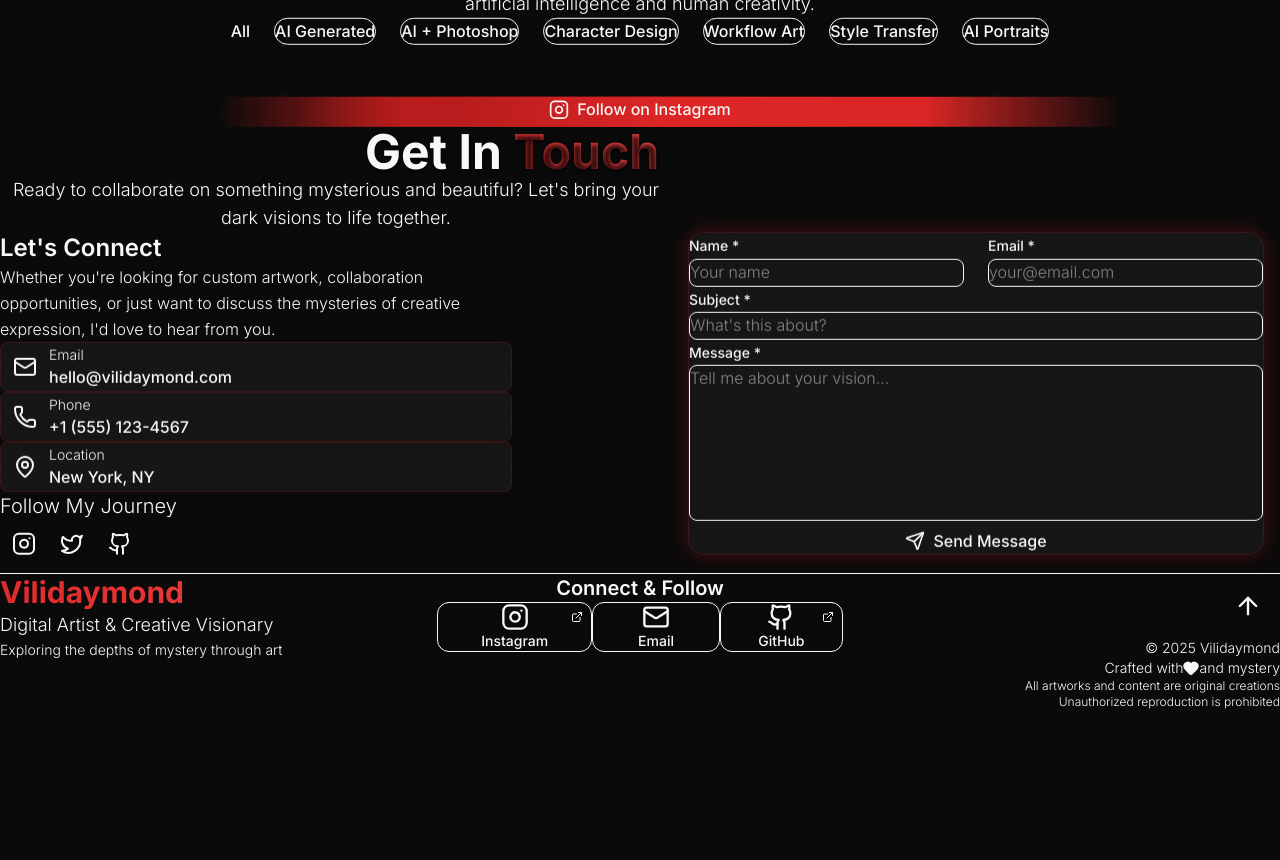
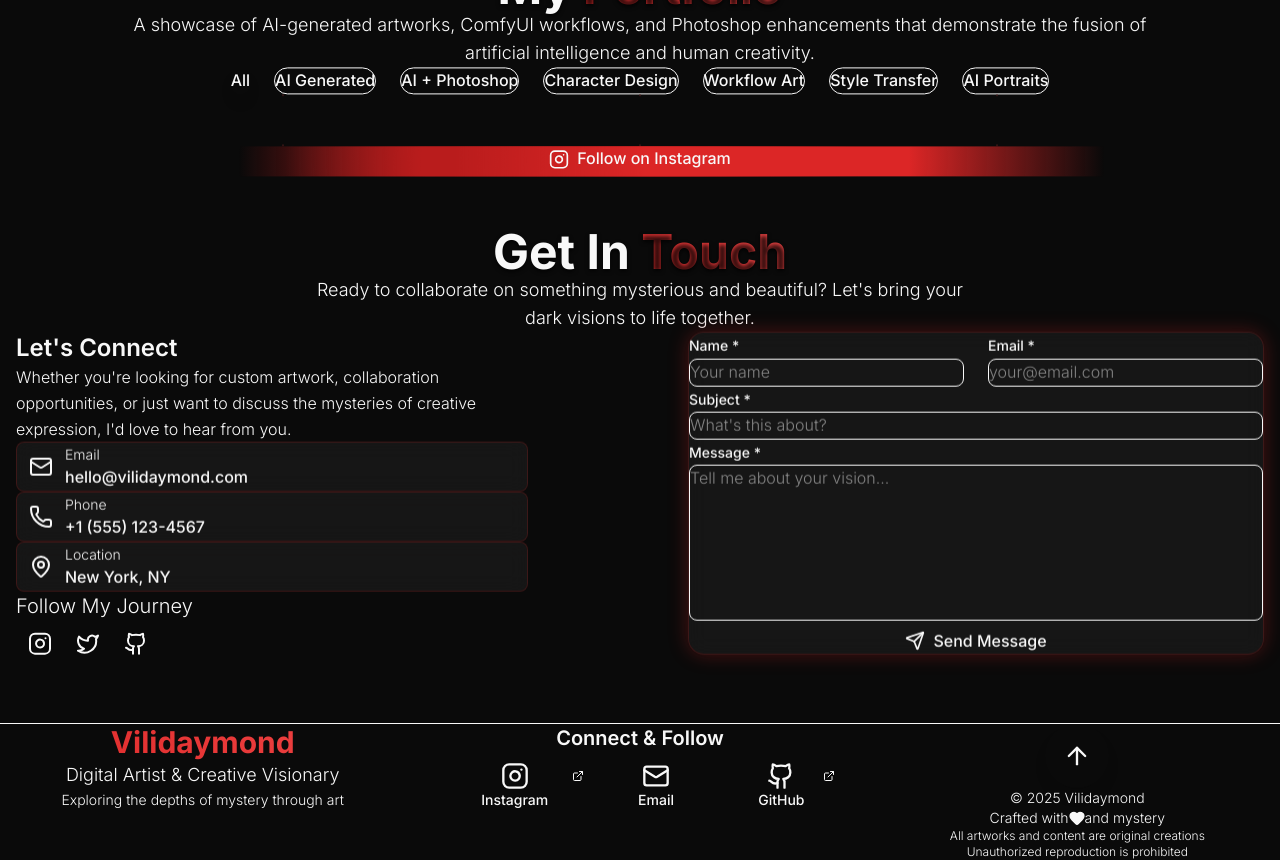
Before and after one commit to Vili-Dev/vilidaymond-portfolio, a Next.js app: page / in a window 1280 px wide. Shown: the part 1620-2480 px from the top of the page. Before the commit the page ends 2330 px from the top, so only its background shows below. Built offline with nearby package versions, Linux system fonts and the light colour scheme; a web font is replaced by a local one.

Commit message:
correction 9

```diff
--- a/src/components/ContactSection.tsx
+++ b/src/components/ContactSection.tsx
@@ -79,13 +79,13 @@ export default function ContactSection() {
 
 
   return (
-    <section id="contact" className="relative py-20 lg:py-32 overflow-hidden">
+    <section id="contact" className="relative py-20 lg:py-32" style={{ marginTop: '50px', marginBottom: '50px' }}>
       <div className="absolute inset-0 bg-gradient-to-b from-primary-black via-primary-darkGray to-primary-black"></div>
 
       <div className="absolute top-0 left-0 w-full h-px bg-gradient-to-r from-transparent via-primary-red to-transparent"></div>
 
       <ParallaxSection speed={0.5}>
-        <div className="max-w-8xl mx-auto px-4 sm:px-6 lg:px-12 xl:px-16 relative z-10">
+        <div className="max-w-8xl mx-auto px-4 sm:px-6 lg:px-12 xl:px-16 relative z-10 items-center flex flex-col">
           <motion.div
             ref={ref}
             variants={staggerContainer}
--- a/src/components/Footer.tsx
+++ b/src/components/Footer.tsx
@@ -32,12 +32,12 @@ export default function Footer() {
   const currentYear = new Date().getFullYear();
 
   return (
-    <footer className="relative bg-gradient-to-t from-primary-black to-primary-darkGray border-t border-secondary-gray/20">
+    <footer className="relative bg-gradient-to-t from-primary-black to-primary-darkGray border-t border-secondary-gray/20 flex items-center justify-center">
       <div className="max-w-7xl mx-auto px-4 sm:px-6 lg:px-8 py-16">
         <div className="grid grid-cols-1 lg:grid-cols-3 gap-12 lg:gap-8">
 
           {/* Brand Section */}
-          <div className="text-center lg:text-left">
+          <div className="text-center lg:text-center">
             <motion.div
               whileHover={{ scale: 1.05 }}
               className="mb-6"
@@ -72,7 +72,7 @@ export default function Footer() {
                     href={social.href}
                     whileHover={{ scale: 1.2, y: -4 }}
                     whileTap={{ scale: 0.9 }}
-                    className="relative flex flex-col items-center p-4 rounded-xl bg-primary-darkGray/50 hover:bg-primary-red/10 border border-secondary-gray/30 hover:border-primary-red/50 transition-all duration-300"
+                    className="relative flex flex-col items-center p-4 transition-all duration-300" style={{ marginTop: '10px' }}
                     aria-label={`Visit ${social.name}`}
                     target={social.href.startsWith('http') ? '_blank' : undefined}
                     rel={social.href.startsWith('http') ? 'noopener noreferrer' : undefined}
@@ -94,7 +94,7 @@ export default function Footer() {
           </div>
 
           {/* Back to Top & Info Section */}
-          <div className="text-center lg:text-right">
+          <div className="text-center lg:text-center flex flex-col items-center">
             <motion.button
               onClick={scrollToTop}
               whileHover={{ scale: 1.1, y: -2 }}
@@ -105,11 +105,11 @@ export default function Footer() {
             </motion.button>
 
             <div className="space-y-3">
-              <div className="flex items-center justify-center lg:justify-end space-x-2 text-secondary-lightGray text-sm">
+              <div className="flex items-center justify-center lg:justify-center space-x-2 text-secondary-lightGray text-sm">
                 <span>© {currentYear} Vilidaymond</span>
               </div>
 
-              <div className="flex items-center justify-center lg:justify-end space-x-2 text-secondary-lightGray text-sm">
+              <div className="flex items-center justify-center lg:justify-center space-x-2 text-secondary-lightGray text-sm">
                 <span>Crafted with</span>
                 <motion.div
                   animate={{ scale: [1, 1.2, 1] }}
--- a/src/components/PortfolioSection.tsx
+++ b/src/components/PortfolioSection.tsx
@@ -110,7 +110,7 @@ export default function PortfolioSection() {
 
 
   return (
-    <section id="portfolio" className="relative py-20 lg:py-32 flex flex-col items-center">
+    <section id="portfolio" className="relative py-20 lg:py-32 flex flex-col items-center" style={{ marginTop: '50px' }}>
       <div className="absolute inset-0 bg-gradient-to-b from-primary-darkGray via-primary-black to-primary-darkGray"></div>
 
       <FogOverlay density={0.08} animated={true} />
```
